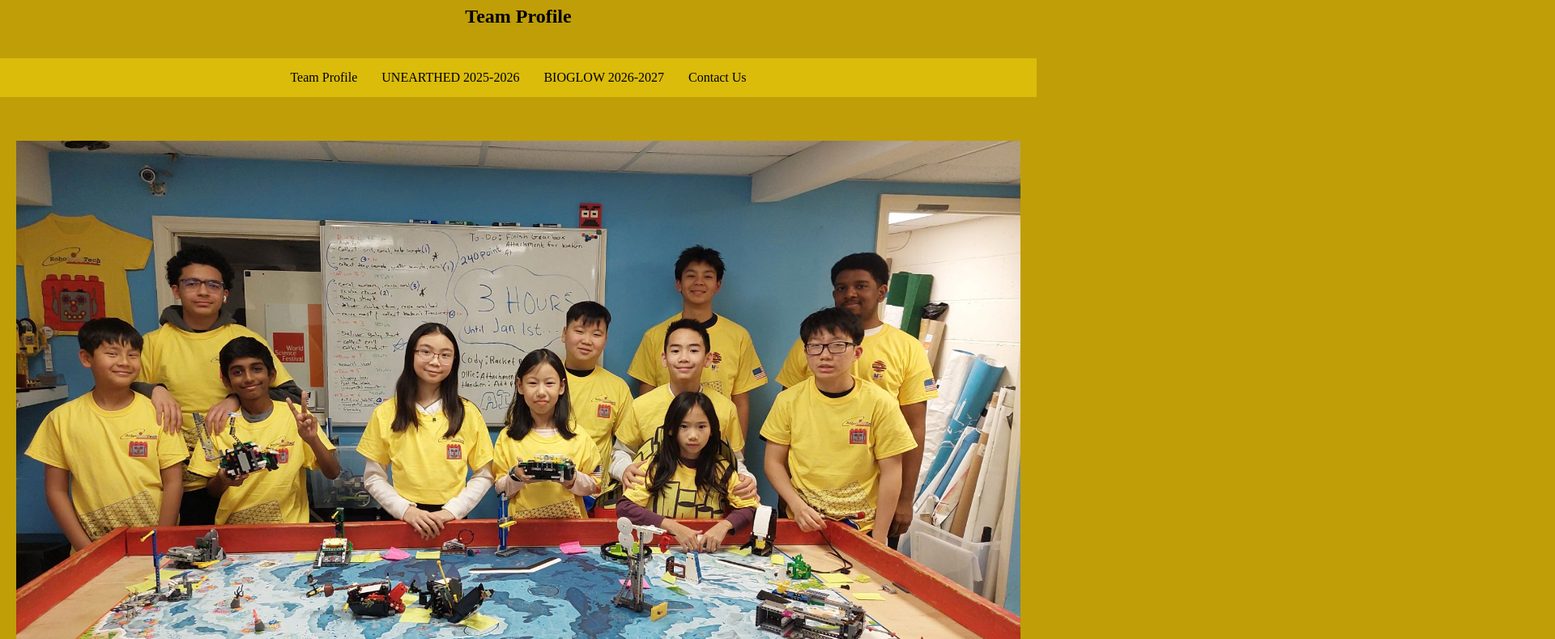
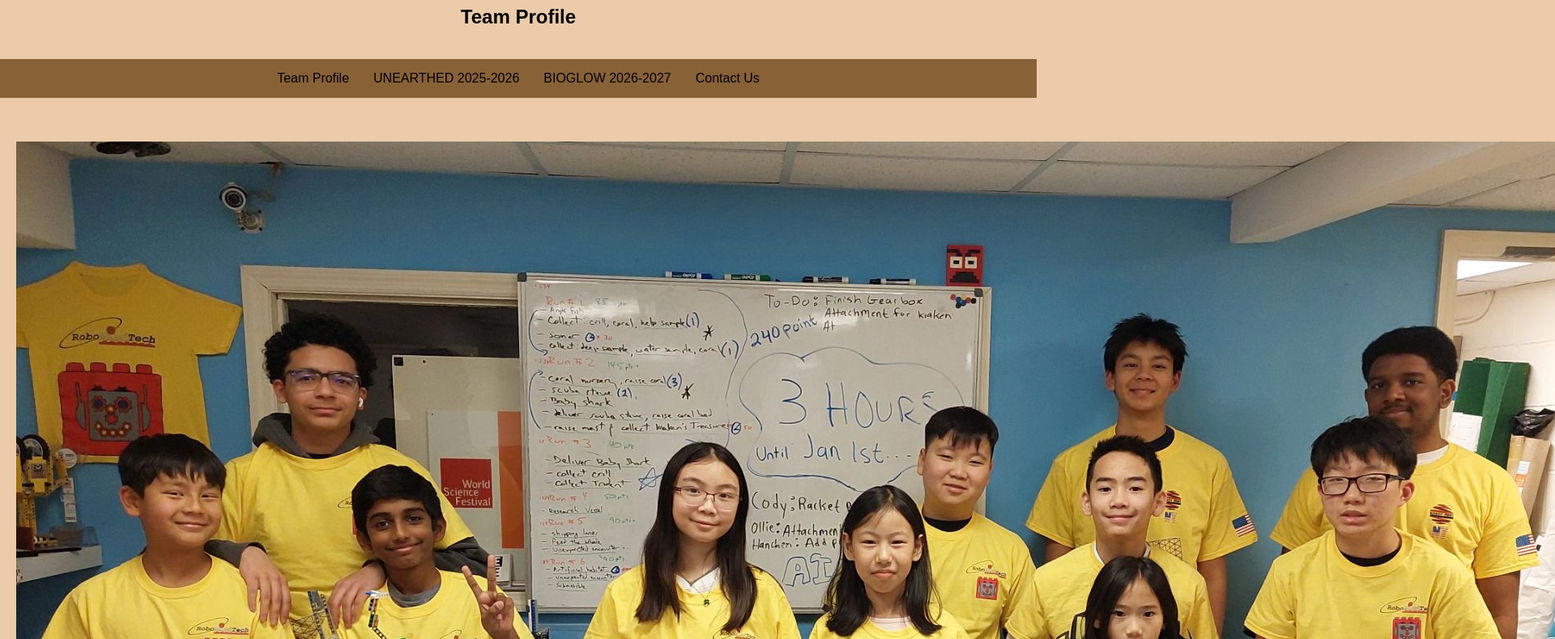
Before and after one commit to regg001/RMT-FLL-2026-2027-Python-Library, a plain HTML site: page Unearthedtp.html in a window 1280 px wide. Shown: the part 73-863 px from the top of the page at 81% size, 1920 px wide, since content can reach past the window. Drawn offline with Linux system fonts and the light colour scheme.

Commit message:
Combined both CSS style sheets as per suggestion

```diff
--- a/Unearthedtp.html
+++ b/Unearthedtp.html
@@ -5,15 +5,15 @@
     <meta http-equiv="X-UA-Compatible" content="IE=edge">
     <meta name="viewport" content="width=device-width, initial-scale=1.0">
     <title>Team R.M.T.</title>
-    <link rel="stylesheet" href="Unearthedtp.css">
+    <link rel="stylesheet" href="index.css">
 </head>
-<body>
+<body class="UNEARTHED">
 
     <h1>UNEARTHED 2025-2026</h1>
     <h2>Team Profile</h2>
 
     <br>
-    <nav class="navbar">
+    <nav class="UNEARTHED">
         <ul>
             <li><a href="Unearthedtp.html">Team Profile</a></li>
             <li class="dropdown">
@@ -39,7 +39,8 @@
         <img src="Unearthed_teamphoto.jpg" class="teamphoto">
         <br>
         <div class="overview">
-        <p>Our team consists of four FLL veterans and four FLL novices that meet together at RoboMindTech Center. We are from many different schools in Bayside, Manhattan, Kew Gardens & Forest Hills, and Long Island. <br><br>
+        <p>
+            Our team consists of four FLL veterans and four FLL novices that meet together at RoboMindTech Center. We are from many different schools in Bayside, Manhattan, Kew Gardens & Forest Hills, and Long Island. <br><br>
             This season has been a lot of fun - we learned about the STEAM journey together and built robots and the Lego Growth Toad Model. This wonderful experience has allowed us to deepen our friendships, as well as learn and play. <br> <br>
             UNEARTHED is a great topic in which we can make a great impact with a sense of community through Archeology. We shared our ideas to kids in RoboMindTech center and other robotics teams.
         </p>
--- a/index.css
+++ b/index.css
@@ -1,10 +1,15 @@
 body {
     margin: 0;
-    font-family: 'EB Garamond', serif;
+    font-family: 'Poppins', sans-serif;
     background: white;
     color: black;
 }
 
+body.UNEARTHED{
+    margin: 0;
+    font-family: 'Poppins', sans-serif;
+    background: rgb(235, 203, 169);
+}
 main {
     margin-left: 20px;
     margin-right: 20px;
@@ -14,14 +19,43 @@
     text-align: center;
 }
 
-.navbar > ul {
+nav.UNEARTHED > ul {
     list-style-type: none;
-    background-color: hsl(0, 0%, 75%);
+    background-color: rgb(136, 97, 55);
     padding: 0;
     margin: 0;
     overflow: visible;
     display: flex;
     justify-content: center;
+}
+
+nav.UNEARTHED > ul > li {
+    position: relative;
+}
+
+nav.UNEARTHED a {
+    color: hsl(0, 0%, 0%);
+    text-decoration: none;
+    padding: 15px;
+    display: block;
+    text-align: center;
+}
+
+nav.UNEARTHED a:hover {
+    background-color: hsl(0, 0%, 50%);
+}
+
+.navbar > ul {
+    list-style-type: none;
+    background-color: hsl(51, 91%, 45%);
+    padding: 0;
+    margin: 0;
+    overflow: visible;
+    display: flex;
+    justify-content: center;
+    max-width: 100%;
+    height: auto;
+    box-sizing: border-box;
 }
 
 .navbar > ul > li {
@@ -34,12 +68,12 @@
     padding: 15px;
     display: block;
     text-align: center;
+
 }
 
 .navbar a:hover {
     background-color: hsl(0, 0%, 50%);
 }
-
 .dropdown-menu {
     display: none;
     position: absolute;
@@ -56,3 +90,17 @@
 .dropdown:hover > .dropdown-menu {
     display: block;
 }
+
+.teamphoto {
+    max-width: auto;
+    display:block;
+    margin-left: auto;
+    margin-right: auto;
+    height: auto;
+}
+
+.overview {
+    color: black;
+    font-size: 20px;
+    padding: 10px;
+}
```
Also changed, not shown: index.html (+0 -1 lines).
